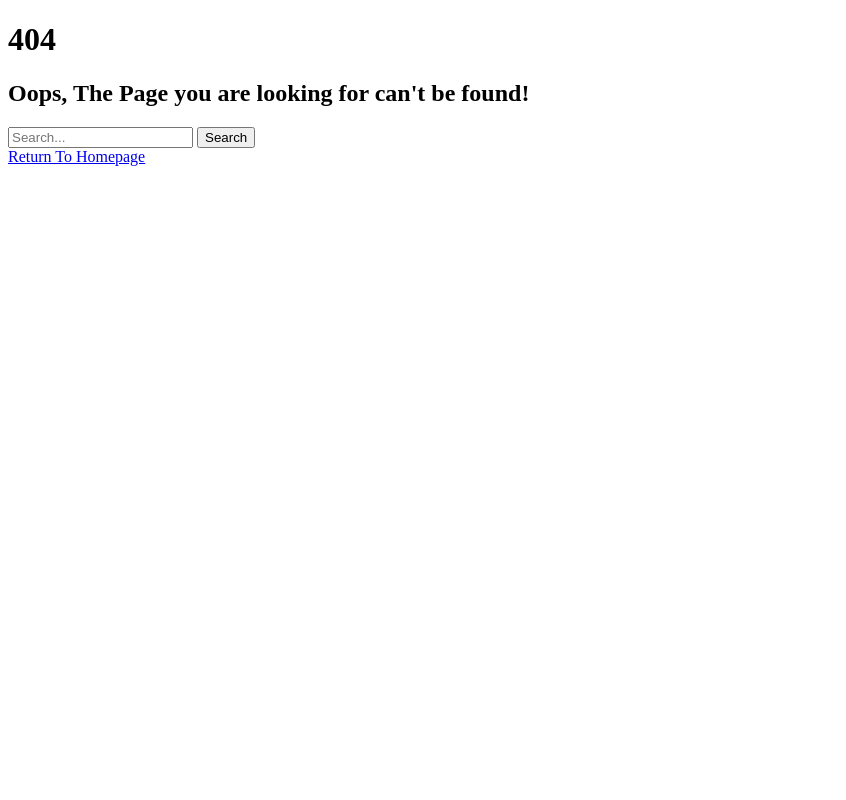
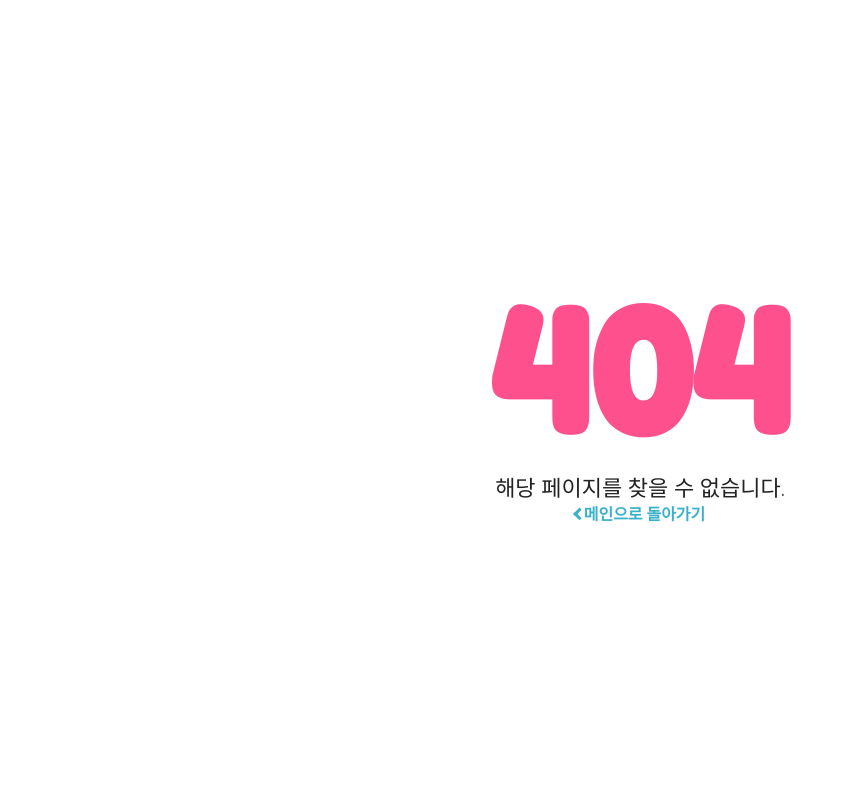
Before and after one commit to suhjaesuk/any_diary, a Flask app: template templates/page_not_found.html in a window 1280 px wide. Shown: the whole page, without its empty margins (0-846 px from the left). Run offline with Flask 2, Linux system fonts and the light colour scheme; the template is opened without the code that fills it, so the values that code supplies are empty.

Commit message:
add error 404 page

```diff
--- a/static/css/error.css
+++ b/static/css/error.css
@@ -0,0 +1,122 @@
+* {
+  -webkit-box-sizing: border-box;
+          box-sizing: border-box;
+}
+
+body {
+  padding: 0;
+  margin: 0;
+}
+
+#notfound {
+  position: relative;
+  height: 100vh;
+}
+
+#notfound .notfound {
+  position: absolute;
+  left: 50%;
+  top: 50%;
+  -webkit-transform: translate(-50%, -50%);
+      -ms-transform: translate(-50%, -50%);
+          transform: translate(-50%, -50%);
+}
+
+.notfound {
+  max-width: 710px;
+  width: 100%;
+  text-align: center;
+  padding: 0px 15px;
+  line-height: 1.4;
+}
+
+.notfound .notfound-404 {
+  height: 200px;
+  line-height: 200px;
+}
+
+.notfound .notfound-404 h1 {
+  font-family: 'Fredoka One', cursive;
+  font-size: 168px;
+  margin: 0px;
+  color: #ff508e;
+  text-transform: uppercase;
+}
+
+.notfound h2 {
+  font-family: 'Raleway', sans-serif;
+  font-size: 22px;
+  font-weight: 400;
+  text-transform: uppercase;
+  color: #222;
+  margin: 0;
+}
+
+.notfound-search {
+  position: relative;
+  padding-right: 123px;
+  max-width: 420px;
+  width: 100%;
+  margin: 30px auto 22px;
+}
+
+.notfound-search input {
+  font-family: 'Raleway', sans-serif;
+  width: 100%;
+  height: 40px;
+  padding: 3px 15px;
+  color: #222;
+  font-size: 18px;
+  background: #f8fafb;
+  border: 1px solid rgba(34, 34, 34, 0.2);
+  border-radius: 3px;
+}
+
+.notfound-search button {
+  font-family: 'Raleway', sans-serif;
+  position: absolute;
+  right: 0px;
+  top: 0px;
+  width: 120px;
+  height: 40px;
+  text-align: center;
+  border: none;
+  background: #ff508e;
+  cursor: pointer;
+  padding: 0;
+  color: #fff;
+  font-weight: 700;
+  font-size: 18px;
+  border-radius: 3px;
+}
+
+.notfound a {
+  font-family: 'Raleway', sans-serif;
+  display: inline-block;
+  font-weight: 700;
+  border-radius: 15px;
+  text-decoration: none;
+  color: #39b1cb;
+}
+
+.notfound a>.arrow {
+  position: relative;
+  top: -2px;
+  border: solid #39b1cb;
+  border-width: 0 3px 3px 0;
+  display: inline-block;
+  padding: 3px;
+  -webkit-transform: rotate(135deg);
+      -ms-transform: rotate(135deg);
+          transform: rotate(135deg);
+}
+
+@media only screen and (max-width: 767px) {
+  .notfound .notfound-404 {
+    height: 122px;
+    line-height: 122px;
+  }
+  .notfound .notfound-404 h1 {
+    font-size: 122px;
+  }
+}
--- a/templates/page_not_found.html
+++ b/templates/page_not_found.html
@@ -32,12 +32,9 @@
          <div class="notfound-404">
             <h1>404</h1>
          </div>
-			<h2>Oops, The Page you are looking for can't be found!</h2>
-			<form class="notfound-search">
-				<input type="text" placeholder="Search...">
-				<button type="button">Search</button>
-			</form>
-			<a href="#"><span class="arrow"></span>Return To Homepage</a>
+         <h2>해당 페이지를 찾을 수 없습니다.</h2>
+
+         <a href="/"><span class="arrow"></span>메인으로 돌아가기</a>
       </div>
    </div>
 
```
Lines whose indentation alone changed are shown as unchanged.
